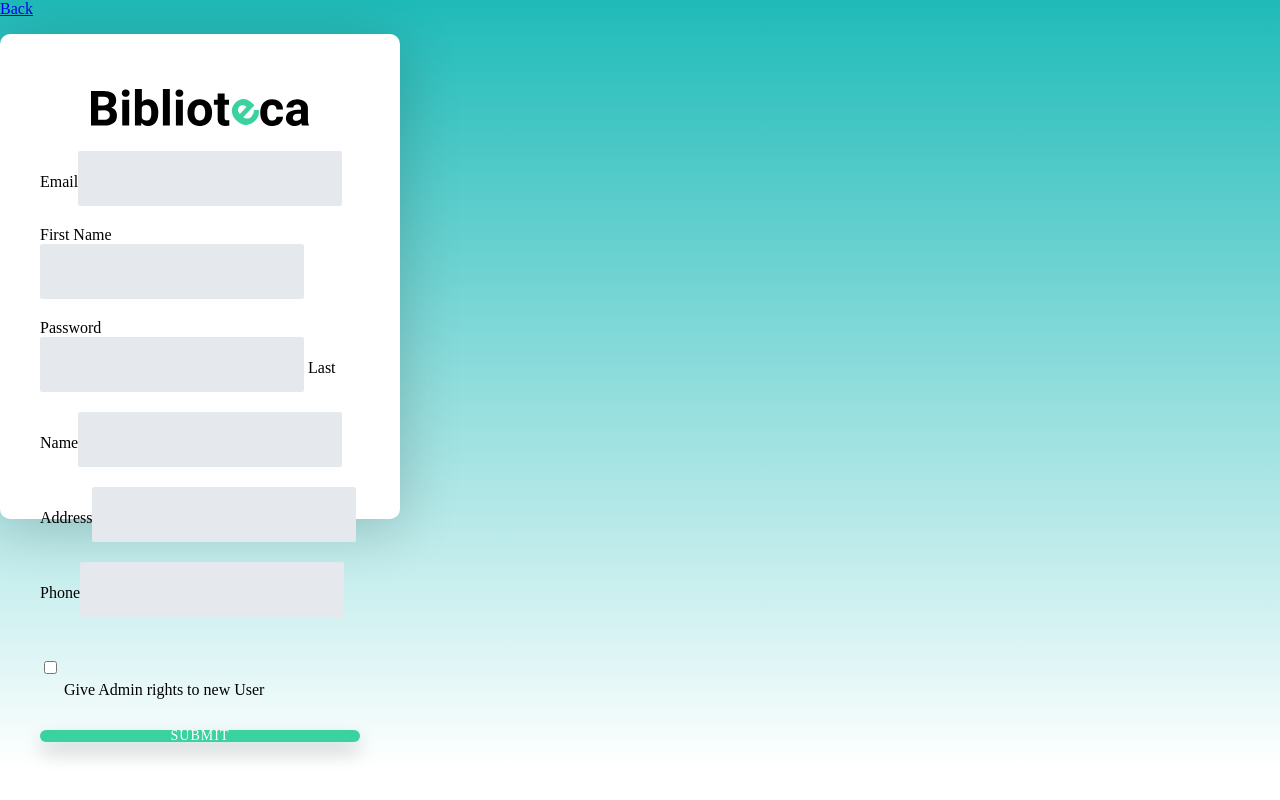
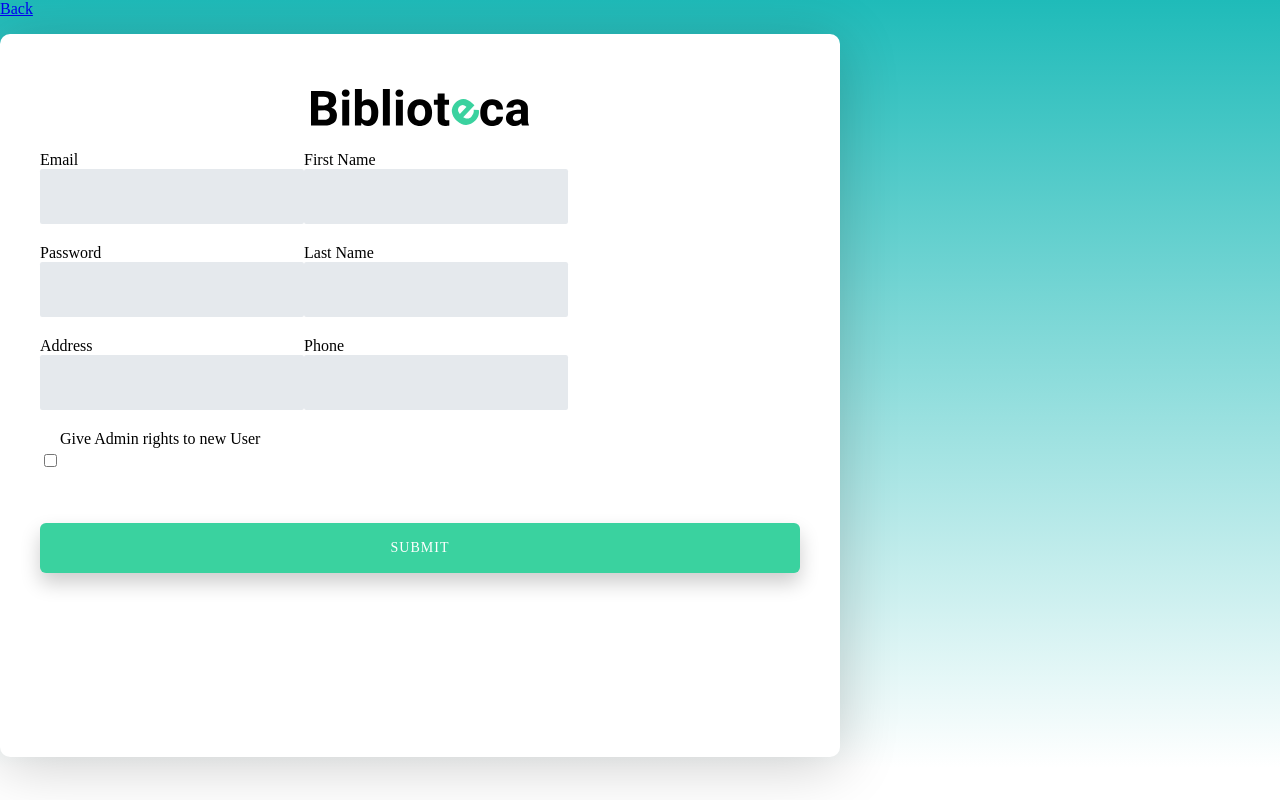
Before and after one commit to charbelchahine/biblioteca, a Django app: template biblioteca/templates/biblioteca/admin/register_users.html in a window 1280 px wide. Run offline with Django 3.2, Linux system fonts and the light colour scheme; the template is opened without the code that fills it, so the values that code supplies are empty, except form fields; tables that the repository leaves empty hold one stand-in row (values such as "Sample post"); form fields are guessed from the names that the template uses.

Commit message:
refactor styling

```diff
--- a/biblioteca/static/styling/css/index.css
+++ b/biblioteca/static/styling/css/index.css
@@ -99,9 +99,17 @@ body {
   justify-content: center; }
 
 .registerForm {
-  max-width: 320px;
-  width: 320px;
+  max-width: 760px;
+  width: 760px;
   min-width: 240px;
-  height: 375px; }
+  height: 613px; }
+  .registerForm .registerRow {
+    display: flex;
+    flex-direction: row; }
+    .registerForm .registerRow span {
+      display: flex;
+      flex-direction: column; }
+    .registerForm .registerRow .adminRow {
+      flex-direction: row; }
 
 /*# sourceMappingURL=index.css.map */
--- a/biblioteca/static/styling/scss/register.scss
+++ b/biblioteca/static/styling/scss/register.scss
@@ -1,7 +1,16 @@
 .registerForm{
     @extend .loginForm;
-    max-width: 320px;
-    width: 320px;
+    max-width: 760px;
+    width: 760px;
     min-width: 240px;
-    height: 375px;
+    height: 613px;
+    .registerRow{
+        display: flex;
+        flex-direction: row;
+        span{
+            display: flex;
+            flex-direction: column;
+            }
+        .adminRow {flex-direction: row;}}
+
 }
--- a/biblioteca/templates/biblioteca/admin/register_users.html
+++ b/biblioteca/templates/biblioteca/admin/register_users.html
@@ -13,20 +13,20 @@
     <form class="registerForm" action="/admin/register" method="post">
         <img class="bibliotecaLogo" src="/static/images/bibliotecaLogo.svg" />
         {% csrf_token %}
-        <div>
+        <div class='registerRow'>
             <span>Email{{form.email}}</span>
             <span>First Name{{form.f_name}}</span>
         </div>
-        <div>
+        <div class='registerRow'>
                 <span>Password{{form.password}}</span>
                 <span>Last Name{{form.l_name}}</span>
         </div>
-        <div>
+        <div class='registerRow'>
                 <span>Address{{form.address}}</span>
                 <span>Phone{{form.phone_num}}</span>
         </div>
-        <div>
-            <span>{{form.isAdmin}} Give Admin rights to new User</span>
+        <div class='registerRow'>
+            <span class='adminRow'>{{form.isAdmin}} Give Admin rights to new User</span>
         </div>
         <input class="greenCTA" type="submit" value="Submit">
     </form>
```
